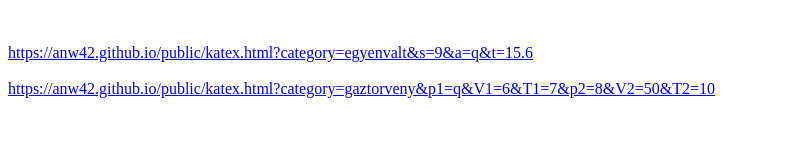
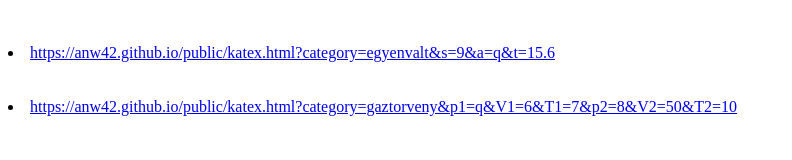
Before and after one commit to anw42/public, a plain HTML site: page index.html in a window 1280 px wide. Shown: the whole page, without its empty margins (0-792 px from the left). Drawn offline with Linux system fonts and the light colour scheme.

Commit message:
Update index.html

```diff
--- a/index.html
+++ b/index.html
@@ -1,4 +1,4 @@
 <br /><br />
-<a href="https://anw42.github.io/public/katex.html?category=egyenvalt&s=9&a=q&t=15.6">https://anw42.github.io/public/katex.html?category=egyenvalt&s=9&a=q&t=15.6</a>
+<li><a href="https://anw42.github.io/public/katex.html?category=egyenvalt&s=9&a=q&t=15.6">https://anw42.github.io/public/katex.html?category=egyenvalt&s=9&a=q&t=15.6</a></li>
 <br /><br />
-<a href="https://anw42.github.io/public/katex.html?category=gaztorveny&p1=q&V1=6&T1=7&p2=8&V2=50&T2=10">https://anw42.github.io/public/katex.html?category=gaztorveny&p1=q&V1=6&T1=7&p2=8&V2=50&T2=10</a>
+<li><a href="https://anw42.github.io/public/katex.html?category=gaztorveny&p1=q&V1=6&T1=7&p2=8&V2=50&T2=10">https://anw42.github.io/public/katex.html?category=gaztorveny&p1=q&V1=6&T1=7&p2=8&V2=50&T2=10</a></li>
```
